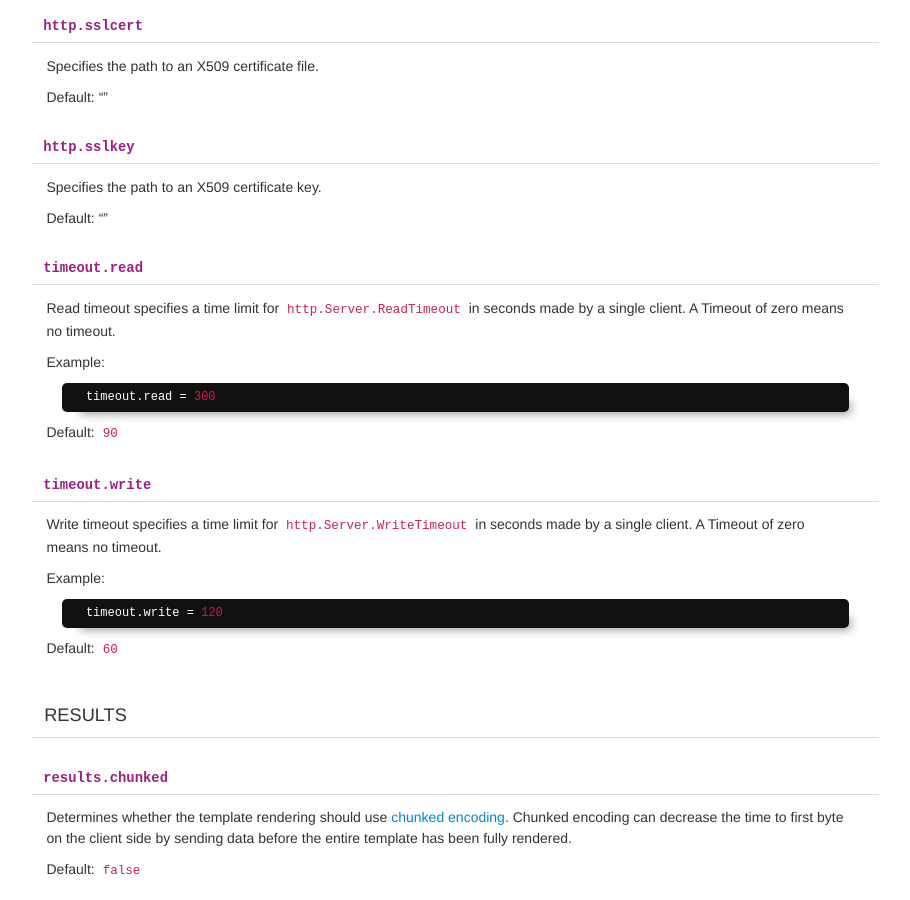
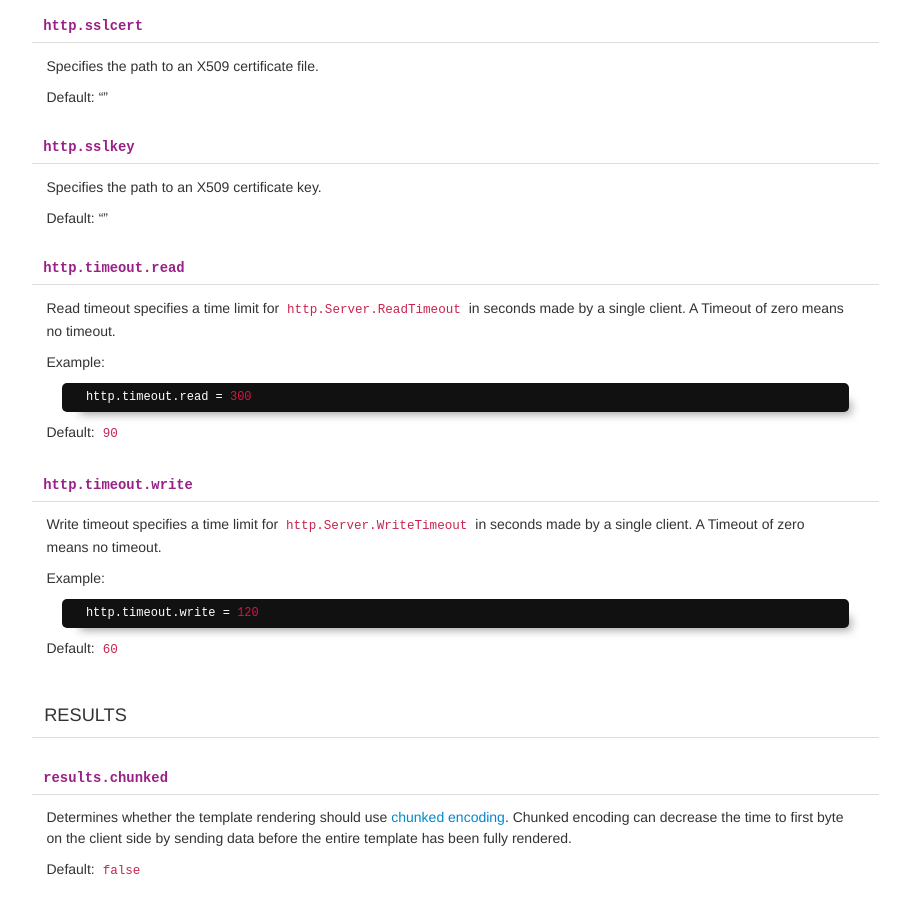
Before and after one commit to revel/revel.github.io, a Jekyll site: the page built from manual/appconf.md, in a window 1280 px wide and 900 px high, scrolled down 4874 px. Shown: the whole window, without its empty margins (331-1241 px from the left). Built offline with Jekyll 4.4.1, drawn with Linux system fonts in a browser that asks for light colours; nearby versions of some CDN libraries.

Commit message:
Update to new key in timeout config

```diff
--- a/manual/appconf.md
+++ b/manual/appconf.md
@@ -275,26 +275,26 @@ Specifies the path to an X509 certificate key.
 
 Default: ""
 
-#### `timeout.read`
+#### `http.timeout.read`
 
 Read timeout specifies a time limit for `http.Server.ReadTimeout` in seconds
 made by a single client. A Timeout of zero means no timeout.
 
 Example:
 {% highlight ini %}
-  timeout.read = 300
+  http.timeout.read = 300
 {% endhighlight %}
 
 Default: `90`
 
-#### `timeout.write`
+#### `http.timeout.write`
 
 Write timeout specifies a time limit for `http.Server.WriteTimeout` in seconds
 made by a single client. A Timeout of zero means no timeout.
 
 Example:
 {% highlight ini %}
-  timeout.write = 120
+  http.timeout.write = 120
 {% endhighlight %}
 
 Default: `60`
```
